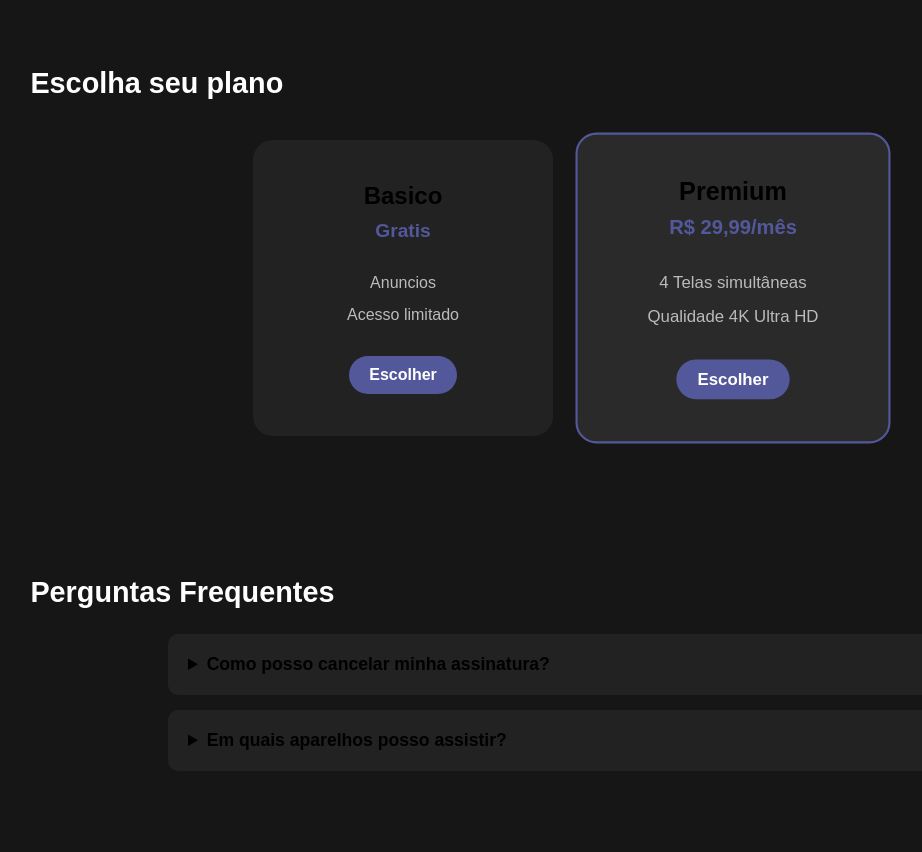
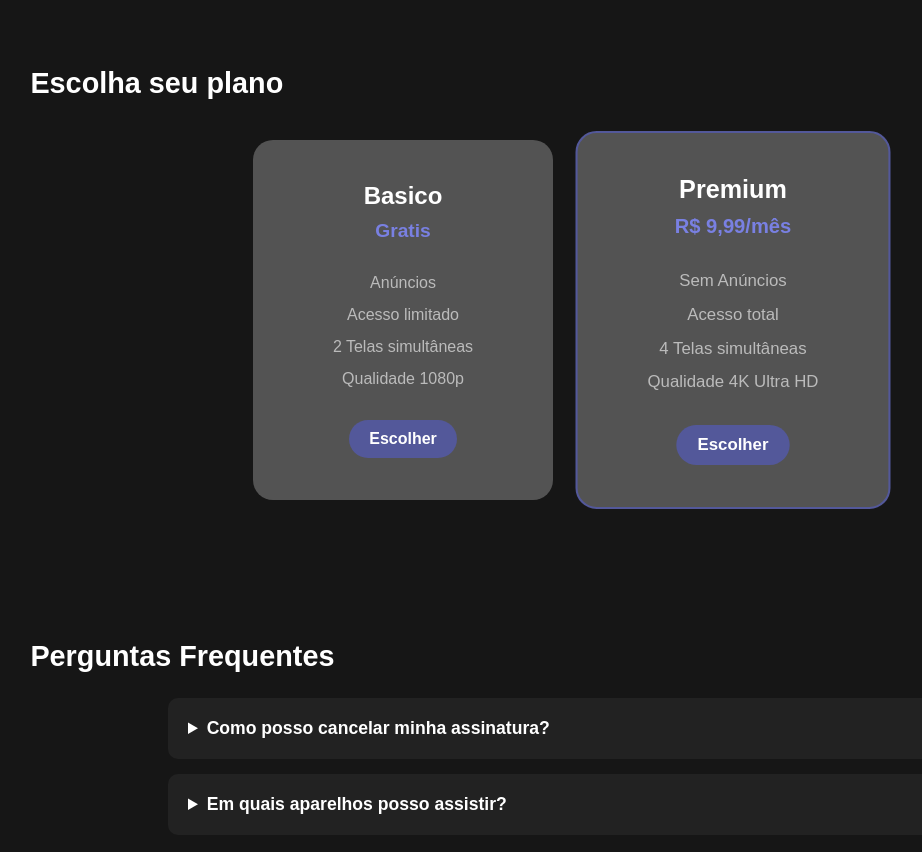
Before and after one commit to YanRicardo-Afk/StreamingSketch, a website: page public/index.html in a window 1280 px wide. Shown: the part 1180-2032 px from the top of the page, without its empty margins (72-994 px from the left). Drawn offline with nearby package versions, Linux system fonts and the light colour scheme.

Commit message:
Atualizações

```diff
--- a/index.js
+++ b/index.js
@@ -20,7 +20,7 @@ app.use(session({
 const db = mysql.createConnection({
     host: 'localHost',
     user: 'root',
-    password: 'mysqllinux',
+    password: '',
 });
 
 db.connect((err) => {
--- a/public/index.html
+++ b/public/index.html
@@ -66,18 +66,22 @@
             <h2 class="section-title">Escolha seu plano</h2>
             <div class="planos-grid">
                 <div class="plano-card">
-                    <h3>Basico</h3>
+                    <h3 class="mudarcor">Basico</h3>
                     <p>Gratis</p>
                     <ul>
-                        <li>Anuncios</li>
+                        <li>Anúncios</li>
                         <li>Acesso limitado</li>
+                        <li>2 Telas simultâneas</li>
+                        <li>Qualidade 1080p</li>
                     </ul>
                     <a href="#" class="btn-login">Escolher</a>
                 </div>
                 <div class="plano-card destaque">
-                    <h3>Premium</h3>
-                    <p>R$ 29,99/mês</p>
+                    <h3 class="mudarcor">Premium</h3>
+                    <p>R$ 9,99/mês</p>
                     <ul>
+                        <li>Sem Anúncios</li>
+                        <li>Acesso total</li>
                         <li>4 Telas simultâneas</li>
                         <li>Qualidade 4K Ultra HD</li>
                     </ul>
@@ -90,11 +94,11 @@
             <h2 class="section-title">Perguntas Frequentes</h2>
             <div class="faq-container">
                 <details>
-                    <summary>Como posso cancelar minha assinatura?</summary>
+                    <summary class="mudarcor">Como posso cancelar minha assinatura?</summary>
                     <p>Você pode cancelar a qualquer momento nas configurações do seu perfil.</p>
                 </details>
                 <details>
-                    <summary>Em quais aparelhos posso assistir?</summary>
+                    <summary class="mudarcor">Em quais aparelhos posso assistir?</summary>
                     <p>Smart TVs, Celulares, Tablets e Computadores.</p>
                 </details>
             </div>
--- a/public/paginas/styles/home.css
+++ b/public/paginas/styles/home.css
@@ -142,7 +142,7 @@
 }
 
 .plano-card {
-    background: #222;
+    background: #535353;
     padding: 40px;
     border-radius: 20px;
     width: 300px;
@@ -153,12 +153,12 @@
 
 .plano-card.destaque {
     border-color: #53589A;
-    background: #2a2a2a;
+    background:  #535353;
     transform: scale(1.05);
 }
 
 .plano-card h3 { margin-bottom: 10px; font-size: 1.5rem; }
-.plano-card p { font-size: 1.2rem; color: #53589A; font-weight: bold; }
+.plano-card p { font-size: 1.2rem; color: #7980e2; font-weight: bold; }
 .plano-card ul { list-style: none; margin: 25px 0; color: #bbb; line-height: 2; }
 
 /* --- SEÇÃO FAQ --- */
@@ -196,6 +196,10 @@ details p {
     color: #bbb;
     line-height: 1.6;
 }
+.mudarcor{
+    color: #fff;
+}
+
 
 /* --- RESPONSIVIDADE --- */
 @media screen and (max-width: 768px) {
```
Also changed, not shown: public/paginaPrincipal.html (+2 -23 lines).
